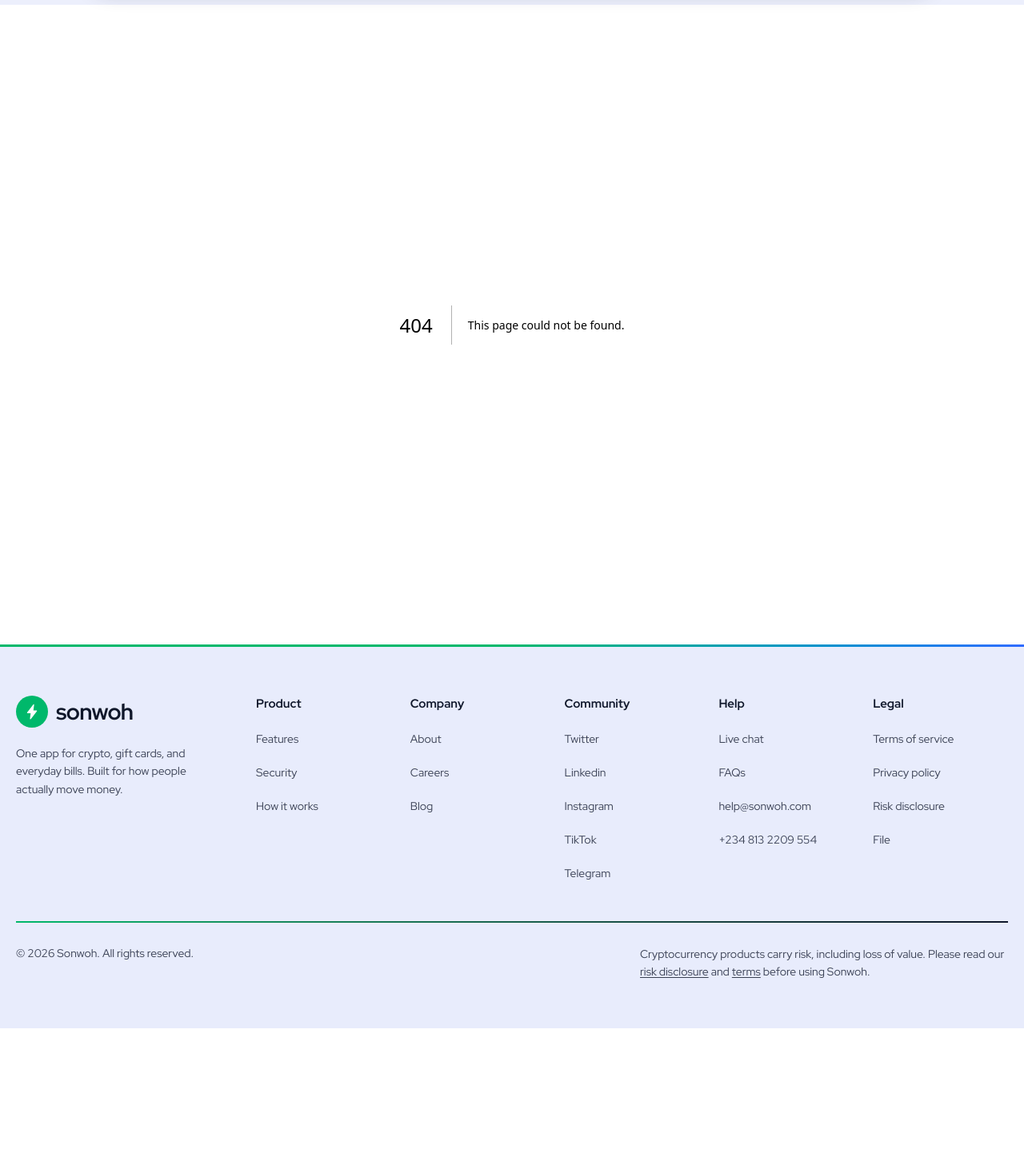
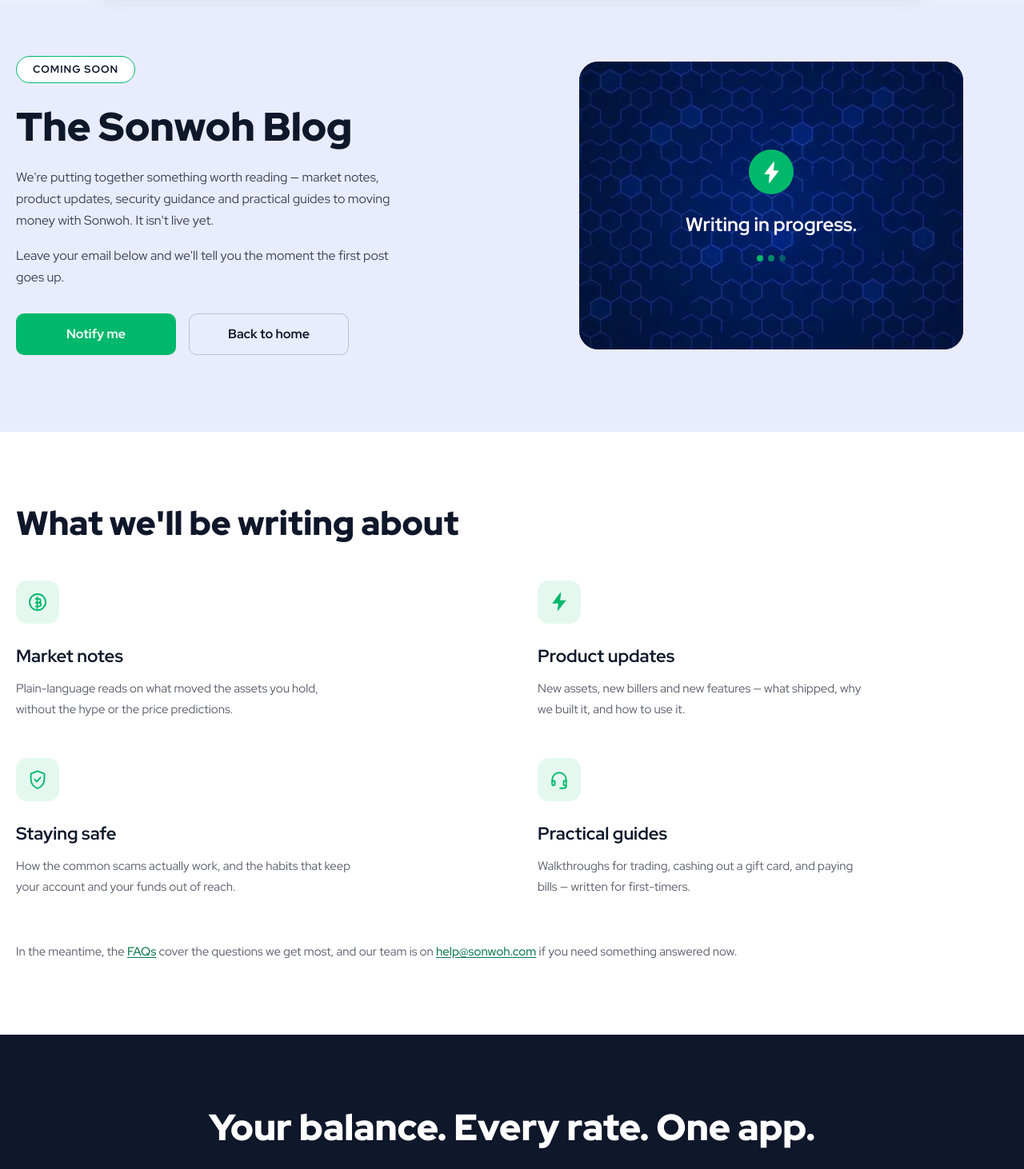
Before and after one commit to Lonepay/sonwoh, a Next.js app: page /blog in a window 1280 px wide. Before the commit this address had no page. Shown: the part 100-1562 px from the top of the page at 80% size. Before the commit the page ends 1386 px from the top, so only its background shows below. Built offline with nearby package versions, Linux system fonts and the light colour scheme.

Commit message:
blog coming soon

```diff
--- /dev/null
+++ b/src/app/blog/page.tsx
@@ -0,0 +1,147 @@
+import type { Metadata } from "next";
+import Link from "next/link";
+import AppCta from "@/components/AppCta";
+import ContactForm from "@/components/ContactForm";
+import Icon, { type IconName } from "@/components/Icon";
+import { LogoMark } from "@/components/Logo";
+
+export const metadata: Metadata = {
+  title: "Blog",
+  description:
+    "The Sonwoh blog is on the way — market notes, product updates, security guidance and practical guides to moving money with Sonwoh.",
+};
+
+const TOPICS: { title: string; body: string; icon: IconName }[] = [
+  {
+    title: "Market notes",
+    body: "Plain-language reads on what moved the assets you hold, without the hype or the price predictions.",
+    icon: "exchange",
+  },
+  {
+    title: "Product updates",
+    body: "New assets, new billers and new features — what shipped, why we built it, and how to use it.",
+    icon: "bolt",
+  },
+  {
+    title: "Staying safe",
+    body: "How the common scams actually work, and the habits that keep your account and your funds out of reach.",
+    icon: "shield",
+  },
+  {
+    title: "Practical guides",
+    body: "Walkthroughs for trading, cashing out a gift card, and paying bills — written for first-timers.",
+    icon: "support",
+  },
+];
+
+export default function BlogPage() {
+  return (
+    <>
+      <section className="bg-lilac pb-16 pt-10 lg:pb-24 lg:pt-16">
+        <div className="mx-auto max-w-[1240px] px-5 sm:px-6 lg:px-0">
+          <div className="grid items-center gap-12 lg:grid-cols-2 lg:gap-14">
+            <div>
+              <p className="inline-flex h-[34px] items-center rounded-full border border-brand bg-white px-5 text-[13px] font-bold tracking-[0.08em] text-ink">
+                COMING SOON
+              </p>
+
+              <h1 className="mt-6 max-w-[520px] font-display text-[30px] font-black leading-[1.2] text-ink sm:text-[38px] lg:text-[50px]">
+                The Sonwoh Blog
+              </h1>
+
+              <p className="mt-5 max-w-[500px] text-[16px] leading-[1.7] text-ink/80">
+                We&apos;re putting together something worth reading — market
+                notes, product updates, security guidance and practical guides
+                to moving money with Sonwoh. It isn&apos;t live yet.
+              </p>
+
+              <p className="mt-4 max-w-[500px] text-[16px] leading-[1.7] text-ink/80">
+                Leave your email below and we&apos;ll tell you the moment the
+                first post goes up.
+              </p>
+
+              <div className="mt-8 flex flex-wrap gap-4">
+                <Link
+                  href="#contact"
+                  className="inline-flex h-[52px] w-[200px] items-center justify-center rounded-[10px] bg-brand text-[16px] font-bold text-white transition-colors hover:bg-brand-dark"
+                >
+                  Notify me
+                </Link>
+                <Link
+                  href="/"
+                  className="inline-flex h-[52px] w-[200px] items-center justify-center rounded-[10px] border border-ink/20 text-[16px] font-bold text-ink transition-colors hover:border-ink/40"
+                >
+                  Back to home
+                </Link>
+              </div>
+            </div>
+
+            <div className="relative mx-auto aspect-[4/3] w-full max-w-[480px] overflow-hidden rounded-[24px] bg-ink-deep">
+              <div className="hex-field absolute inset-0" aria-hidden />
+              <div className="relative flex h-full flex-col items-center justify-center gap-5 p-8 text-center">
+                <LogoMark className="h-14 w-14" />
+                <p className="font-display text-[24px] font-bold text-white">
+                  Writing in progress.
+                </p>
+                <span className="flex gap-1.5" aria-hidden>
+                  {[0, 1, 2].map((i) => (
+                    <span
+                      key={i}
+                      className="h-2 w-2 rounded-full bg-brand"
+                      style={{ opacity: 1 - i * 0.3 }}
+                    />
+                  ))}
+                </span>
+              </div>
+            </div>
+          </div>
+        </div>
+      </section>
+
+      <section className="bg-white py-20 lg:py-[90px]">
+        <div className="mx-auto max-w-[1240px] px-5 sm:px-6 lg:px-0">
+          <h2 className="max-w-[560px] font-display text-[32px] font-black leading-[1.15] text-ink lg:text-[42px]">
+            What we&apos;ll be writing about
+          </h2>
+
+          <ul className="mt-12 grid gap-x-16 gap-y-12 lg:grid-cols-2">
+            {TOPICS.map((topic) => (
+              <li key={topic.title} className="max-w-[420px]">
+                <span className="inline-flex h-[54px] w-[54px] items-center justify-center rounded-[14px] bg-brand/10 text-brand">
+                  <Icon name={topic.icon} className="h-7 w-7" />
+                </span>
+                <h3 className="mt-6 font-display text-[22px] font-bold text-ink">
+                  {topic.title}
+                </h3>
+                <p className="mt-3 text-[15px] leading-[1.7] text-ink/70">
+                  {topic.body}
+                </p>
+              </li>
+            ))}
+          </ul>
+
+          <p className="mt-14 text-[15px] leading-[1.7] text-ink/70">
+            In the meantime, the{" "}
+            <Link
+              href="/#faqs"
+              className="font-medium text-brand-deep underline underline-offset-2"
+            >
+              FAQs
+            </Link>{" "}
+            cover the questions we get most, and our team is on{" "}
+            <a
+              href="mailto:help@sonwoh.com"
+              className="font-medium text-brand-deep underline underline-offset-2"
+            >
+              help@sonwoh.com
+            </a>{" "}
+            if you need something answered now.
+          </p>
+        </div>
+      </section>
+
+      <AppCta />
+      <ContactForm />
+    </>
+  );
+}
```
